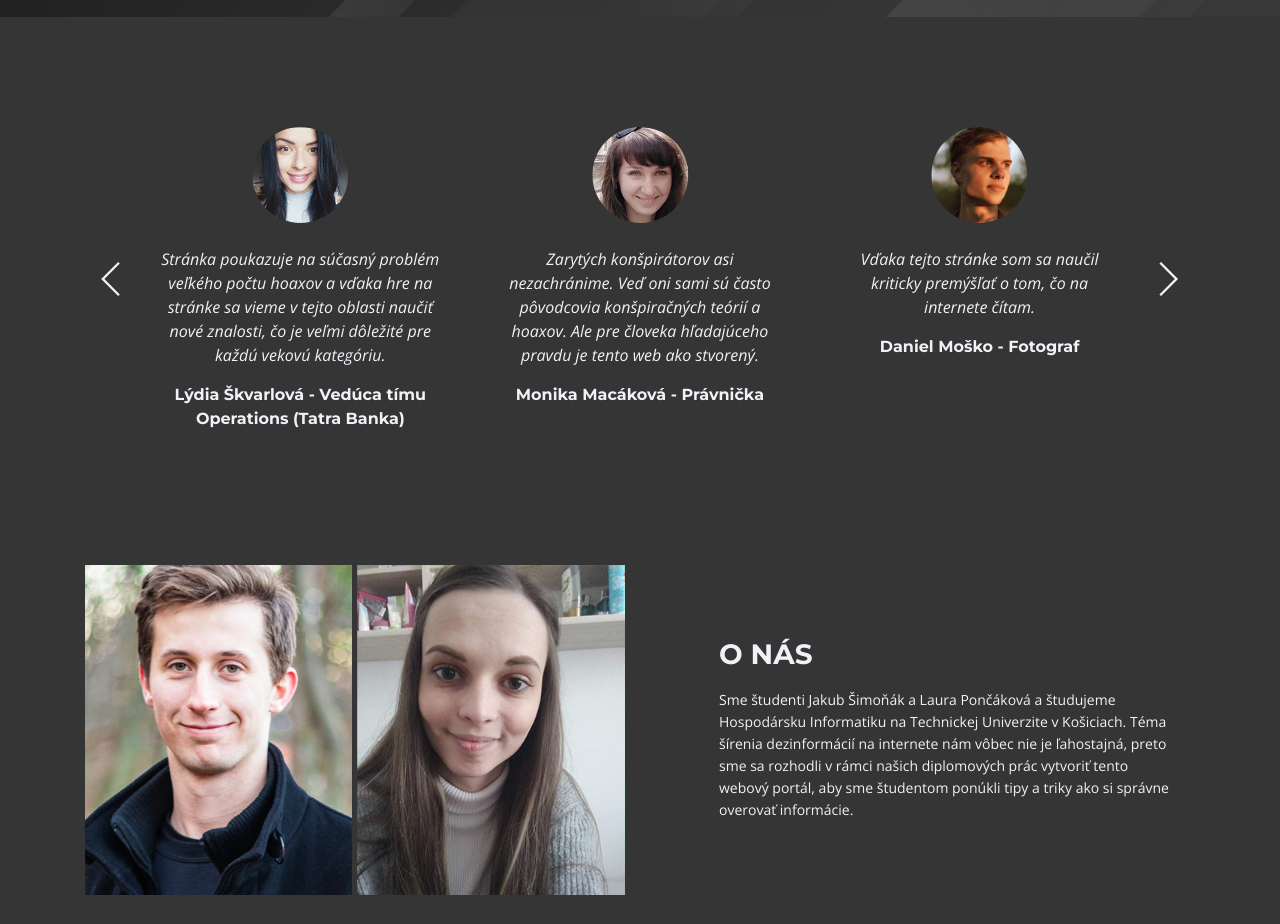
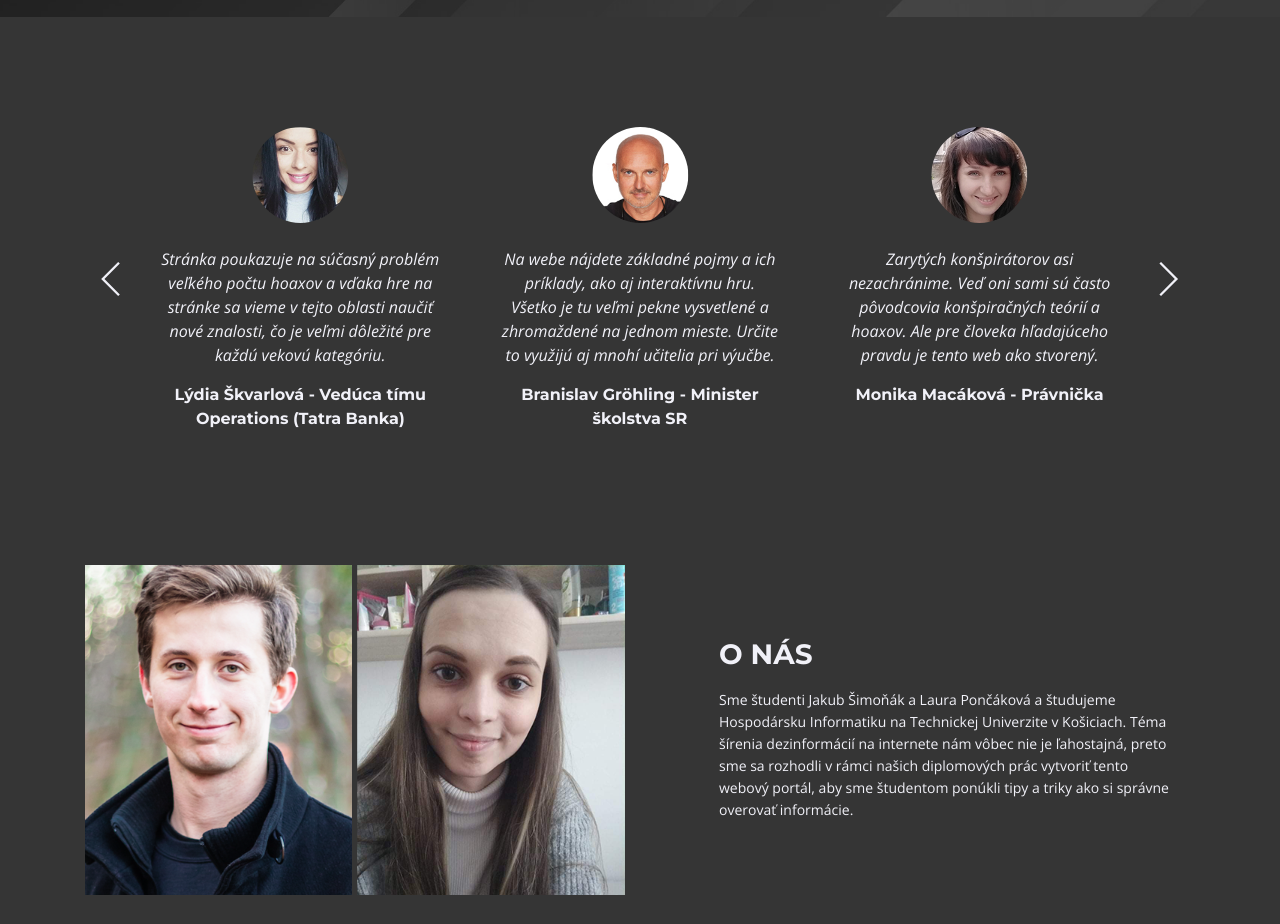
Before and after one commit to Shimix77/webovy_portal_o_hoaxoch, a plain HTML site: page index.html in a window 1280 px wide. Shown: the part 879-1803 px from the top of the page. Drawn offline with nearby package versions, Linux system fonts and the light colour scheme.

Commit message:
Update index.html

```diff
--- a/index.html
+++ b/index.html
@@ -160,6 +160,17 @@
                                 <!-- Slide -->
                                 <div class="swiper-slide">
                                     <div class="card">
+                                        <img class="card-image" src="images/testimonial-4.jpg" alt="alternative">
+                                        <div class="card-body">
+                                            <p class="testimonial-text">Na webe nájdete základné pojmy a ich príklady, ako aj interaktívnu hru. Všetko je tu veľmi pekne vysvetlené a zhromaždené na jednom mieste. Určite to využijú aj mnohí učitelia pri výučbe.</p>
+                                            <p class="testimonial-author">Branislav Gröhling - Minister školstva SR</p>
+                                        </div>
+                                    </div>
+                                </div> <!-- end of swiper-slide -->
+                                <!-- end of slide -->
+                                <!-- Slide -->
+                                <div class="swiper-slide">
+                                    <div class="card">
                                         <img class="card-image" src="images/testimonial-3.jpg" alt="alternative">
                                         <div class="card-body">
                                             <p class="testimonial-text">Zarytých konšpirátorov asi nezachránime. Veď oni sami sú často pôvodcovia konšpiračných teórií a hoaxov. Ale pre človeka hľadajúceho pravdu je tento web ako stvorený.</p>
```
